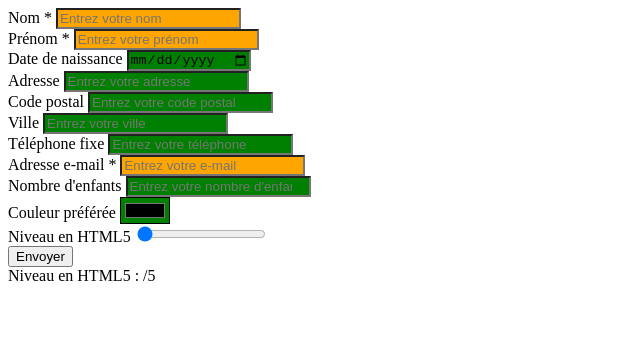
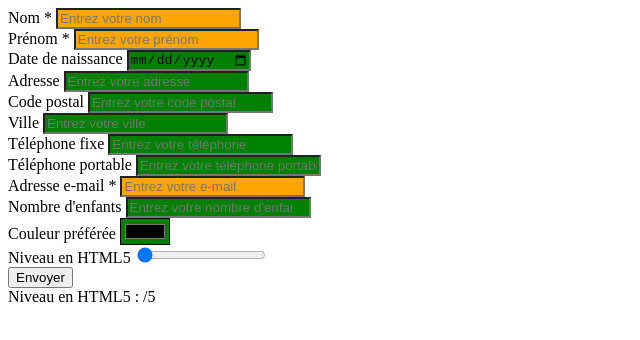
Before and after one commit to jeangadsic/repo-learnabout-github, a plain HTML site: page index.html in a window 1280 px wide. Shown: the whole page, without its empty margins (0-640 px from the left). Drawn offline with Linux system fonts and the light colour scheme.

Commit message:
index.html - ajout du tel portable

```diff
--- a/index.html
+++ b/index.html
@@ -52,6 +52,10 @@
 			<input type="tel" id="tel" name="tel" placeholder="Entrez votre téléphone">
 		</div>
 		<div>
+			<label for="tel">Téléphone portable</label>
+			<input type="telp" id="telp" name="telp" placeholder="Entrez votre téléphone portable">
+		</div>
+		<div>
 			<label for="email">Adresse e-mail *</label>
 			<input type="email" id="email" name="email" placeholder="Entrez votre e-mail" required>
 		</div>
```
